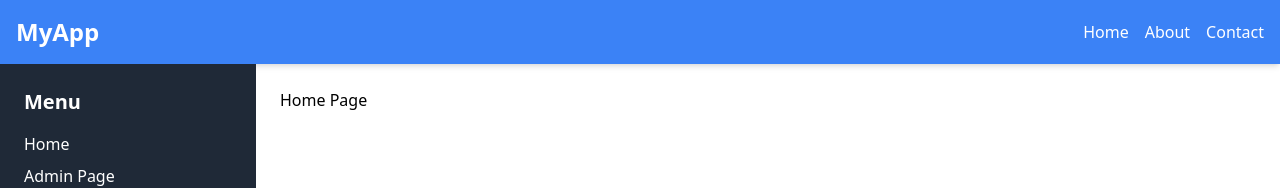
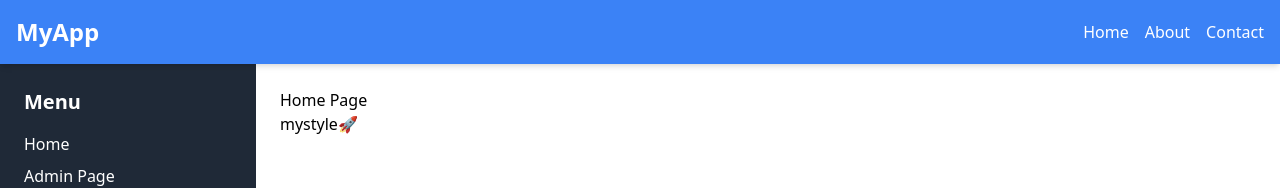
Before and after one commit to Rijorajan585/learning-app, a React (Create React App) app: page / in a window 1280 px wide. Shown: the top 188 px of the page. Built offline with nearby package versions, Linux system fonts and the light colour scheme; no server answers; sample sign-in values are in the browser's storage.

Commit message:
some minor fix

```diff
--- a/package.json
+++ b/package.json
@@ -12,6 +12,7 @@
     "@types/react": "^18.3.3",
     "@types/react-dom": "^18.3.0",
     "axios": "^1.7.2",
+    "gh-pages": "^6.1.1",
     "react": "^18.3.1",
     "react-dom": "^18.3.1",
     "react-redux": "^9.1.2",
--- a/src/components/Header.tsx
+++ b/src/components/Header.tsx
@@ -1,10 +1,11 @@
 // src/components/Header.tsx
-import React from 'react';
-import { Link } from 'react-router-dom';
+import React, { useEffect, useMemo, useState } from "react";
+import { Link } from "react-router-dom";
 
 const Header: React.FC = () => {
   return (
-    <header className="bg-blue-500 text-white p-4 shadow-md">
+    <div>
+      <header className="bg-blue-500 text-white p-4 shadow-md relative z-10">
         <div className="container mx-auto flex items-center justify-between">
           <h1 className="text-2xl font-bold">
             <Link to="/">MyApp</Link>
@@ -12,19 +13,26 @@ const Header: React.FC = () => {
           <nav>
             <ul className="flex space-x-4">
               <li>
-              <Link to="/" className="hover:underline">Home</Link>
+                <Link to="/" className="hover:underline">
+                  Home
+                </Link>
               </li>
               <li>
-              <Link to="/about" className="hover:underline">About</Link>
+                <Link to="/about" className="hover:underline">
+                  About
+                </Link>
               </li>
               <li>
-              <Link to="/contact" className="hover:underline">Contact</Link>
+                <Link to="/contact" className="hover:underline">
+                  Contact
+                </Link>
               </li>
             </ul>
           </nav>
         </div>
       </header>
+    </div>
   );
-}
+};
 
 export default Header;
--- a/src/components/MyStyle.tsx
+++ b/src/components/MyStyle.tsx
@@ -1,9 +1,22 @@
-import React from 'react'
+import axios from "axios";
+import React, { useEffect, useState } from "react";
 
 const Mystyle = () => {
+  const [data, setData] = useState<any>("");
+
+  useEffect(() => {
+    const fetchProducts = async () => {
+      const response = await axios.get("https://dummyjson.com/products");
+      setData(response?.data);
+    };
+    fetchProducts();
+  }, []);
+
   return (
-    <div>mystyle</div>
-  )
-}
-
-export default Mystyle
+    <div>
+      {/* <>{console.log("data", data)}</> */}
+      <h1>mystyle🚀</h1>
+    </div>
+  );
+};
+export default Mystyle;
--- a/src/pages/Home.tsx
+++ b/src/pages/Home.tsx
@@ -1,7 +1,13 @@
-import React from 'react';
+import React from "react";
+import Mystyle from "../components/MyStyle";
 
 const Home: React.FC = () => {
-  return <div>Home Page</div>;
+  return (
+    <div>
+      Home Page
+      <Mystyle />
+    </div>
+  );
 };
 
 export default Home;
--- a/src/routes/routes.tsx
+++ b/src/routes/routes.tsx
@@ -1,15 +1,15 @@
-import React from "react";
+import React, { lazy } from "react";
 import { RouteObject } from "react-router-dom";
 import Login from "../services/auth/Login";
 import ProtectedRoute from "./ProtectedRoute";
 
 // Lazy load components
-const Home = React.lazy(() => import("../pages/Home"));
-const AdminPage = React.lazy(() => import("../pages/AdminPage"));
-const SuperAdminPage = React.lazy(() => import("../pages/SuperAdminPage"));
-const TesterPage = React.lazy(() => import("../pages/TesterPage"));
-const NotAuthorized = React.lazy(() => import("../pages/NotAuthorized"));
-const NotFound = React.lazy(() => import("../pages/NotFound"));
+const Home = lazy(() => import("../pages/Home"));
+const AdminPage = lazy(() => import("../pages/AdminPage"));
+const SuperAdminPage = lazy(() => import("../pages/SuperAdminPage"));
+const TesterPage = lazy(() => import("../pages/TesterPage"));
+const NotAuthorized = lazy(() => import("../pages/NotAuthorized"));
+const NotFound = lazy(() => import("../pages/NotFound"));
 
 // Define route configurations
 const routes: RouteObject[] = [
@@ -37,7 +37,10 @@ const routes: RouteObject[] = [
     ),
   },
   { path: "/not-authorized", element: <NotAuthorized /> },
-  { path: "*", element: <NotFound /> },
+  {
+    path: "*",
+    element: <ProtectedRoute element={<NotFound />} roles={[]} />,
+  },
 ];
 
 export default routes;
--- a/src/services/auth/authSlice.ts
+++ b/src/services/auth/authSlice.ts
@@ -33,8 +33,6 @@ export const login = createAsyncThunk(
         user.username === credentials.username &&
         user.password === credentials.password
     );
-
-    console.log("User found:", user); // Debugging line
 
     if (user) {
       localStorage.setItem("accessToken", "mockAccessToken");
@@ -76,7 +74,6 @@ const authSlice = createSlice({
           roles: string[];
         }>
       ) => {
-        console.log("Login fulfilled:", action.payload); // Debugging line
         state.isAuthenticated = true;
         state.accessToken = action.payload.accessToken;
         state.refreshToken = action.payload.refreshToken;
@@ -84,7 +81,6 @@ const authSlice = createSlice({
       }
     );
     builder.addCase(login.rejected, (state, action) => {
-      console.log("Login rejected:", action.payload); // Debugging line
       state.isAuthenticated = false;
       state.accessToken = null;
       state.refreshToken = null;
```
Also changed, not shown: 1 other file (tests, documents, lock files or other folders). Lines whose indentation alone changed are shown as unchanged.
